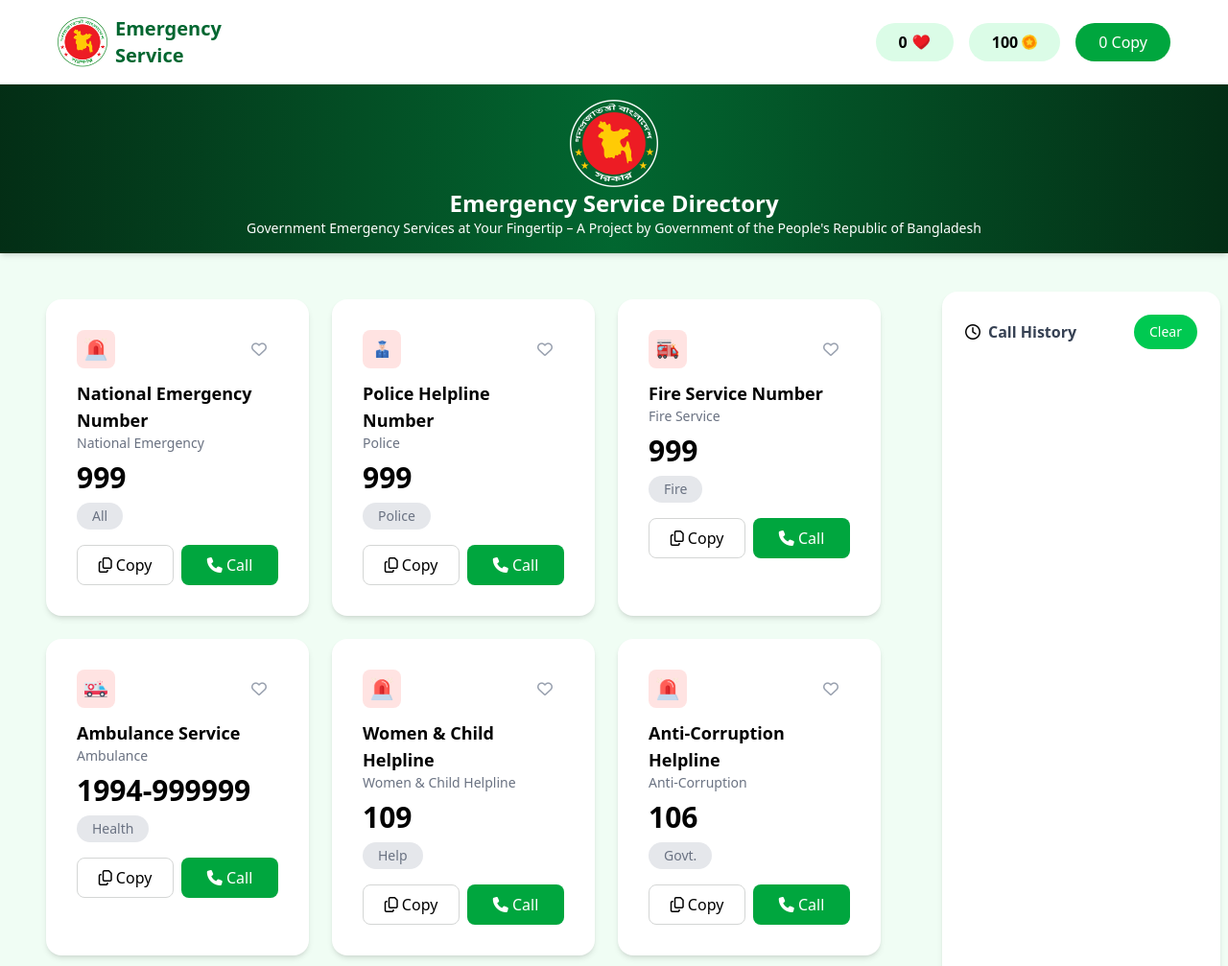
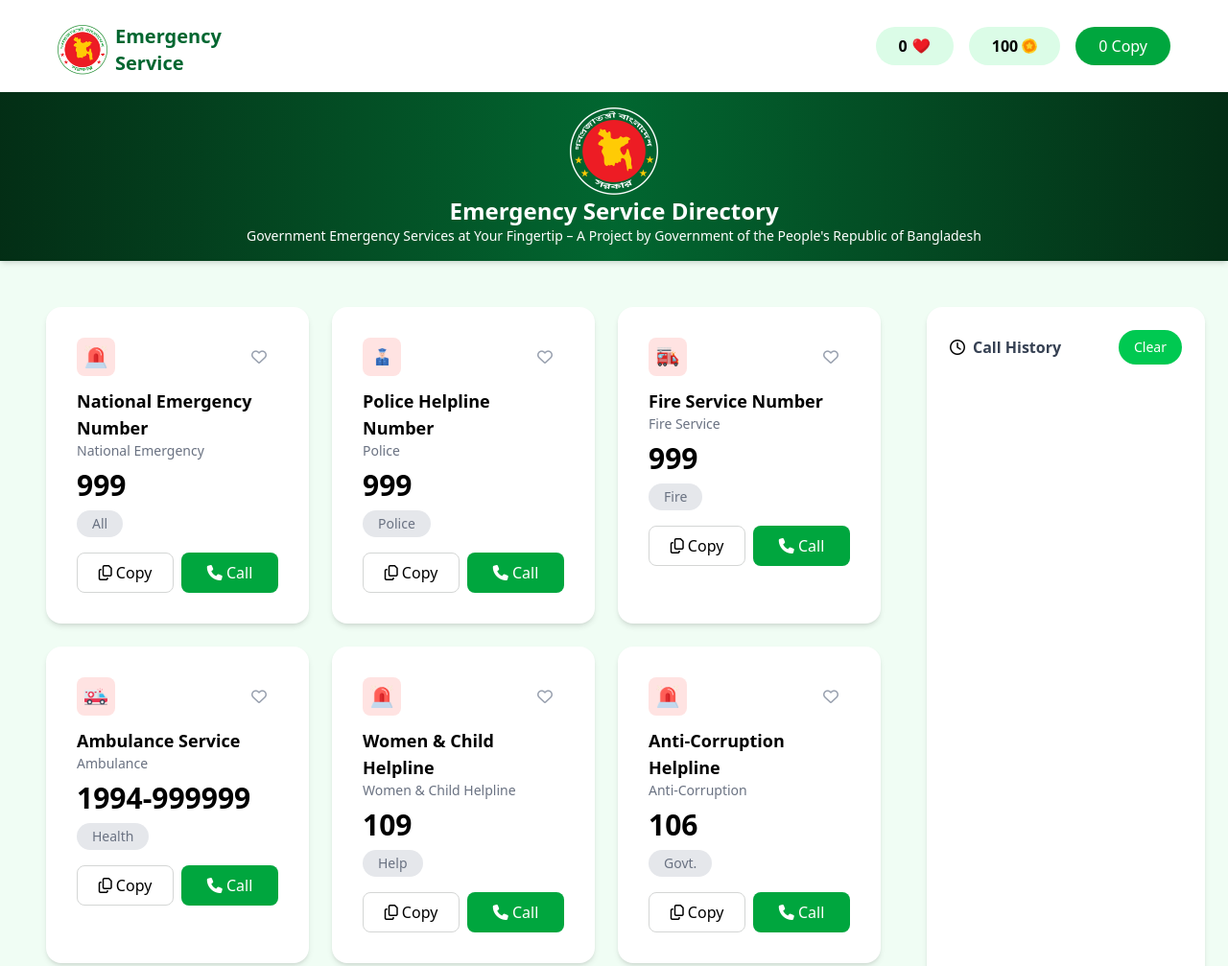
Before and after one commit to Habiba553/emergency_hotline, a plain HTML site: page index.html in a window 1280 px wide. Shown: the top 1007 px of the page at 96% size. Drawn offline with nearby package versions, Linux system fonts and the light colour scheme.

Commit message:
modified responsive part

```diff
--- a/index.html
+++ b/index.html
@@ -13,18 +13,18 @@
   <!-- Navbar -->
 
 <nav class="bg-white shadow-md ">
-  <div class="container mx-auto flex flex-row items-center justify-between p-8 sm:p-4 lg:px-15 py-6">
+  <div class="container mx-auto flex flex-row sm:flex-row md:flex-row items-center justify-between p-2 sm:p-4 lg:px-15 py-4">
 
-    <div class="flex items-center justify-start space-x-2 ">
+    <div class="flex items-center space-x-2 mt-3 sm:mt-2 mb-4 md:mb-0 ">
       <img src="assets/logo.png"
            alt="Logo" class="w-13 h-13">
       <span class=" text-green-800 text-sm sm:text-base md:text-lg lg:text-xl font-bold">Emergency <br> Service</span>
     </div>
 
     <!-- Right Side Icons -->
-    <div class="flex items-center space-x-4 absolute top-7 right-2 md:static md:ml-auto ">
+    <div class="flex flex-wrap items-center mt-0 sm:mt-0 space-x-2 sm:space-x-4 justify-end w-full md:w-auto ">
 
-      <div class="flex items-center space-x-1 px-6 py-2 rounded-full bg-green-100">
+      <div class="flex items-center space-x-1 px-6 py-2 rounded-full bg-green-100 ">
         <span id="HeartCount" class="font-bold">0</span> <img src="assets/heart.png" alt="heart" class="w-5 h-5">
       </div>
 
@@ -33,7 +33,7 @@
         <img src="assets/coin.png" alt="coin" class="w-4 h-4">
       </div>
 
-      <div class="flex items-center space-x-1 px-6 py-2 rounded-full bg-[#00A63E]">
+      <div class="flex items-center  space-x-1 px-6 py-2 rounded-full bg-[#00A63E]">
         <span id="copyCount" class="text-white">0 Copy</span>
       </div>
     </div>
@@ -234,7 +234,8 @@
 </div>
 
 
-<div class="history-btn bg-white rounded-2xl shadow-md m-6 sm:m-4 p-7 sm:p-6 text-center w-full">
+<div class="history-btn bg-white rounded-2xl shadow-md
+m-6 sm:m-4 lg:ml-0 lg:mt-6 lg:mb-6 p-7 sm:p-6 text-center w-full">
   <div class="flex items-center justify-between">
     <div class="flex items-center space-x-2">
       <i class="fa-regular fa-clock"></i>
```
